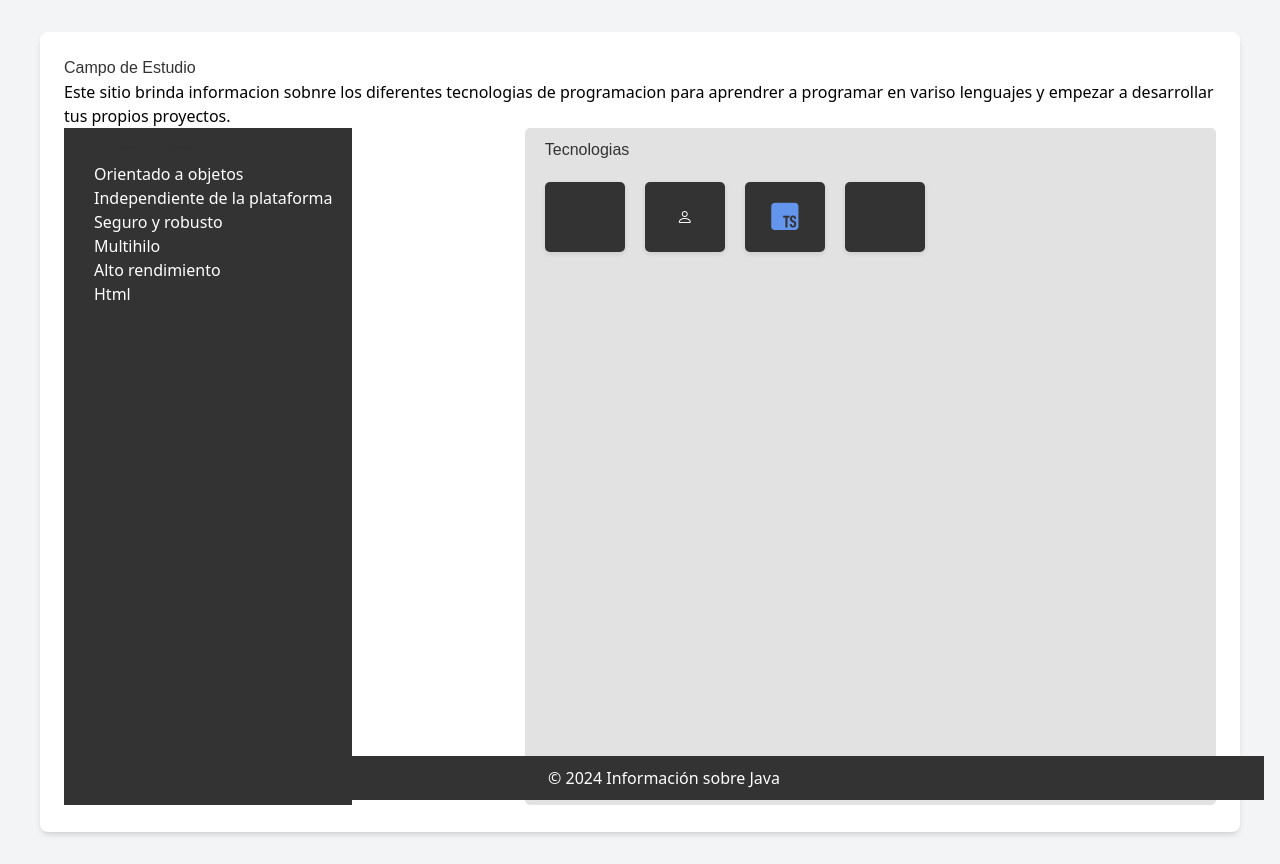
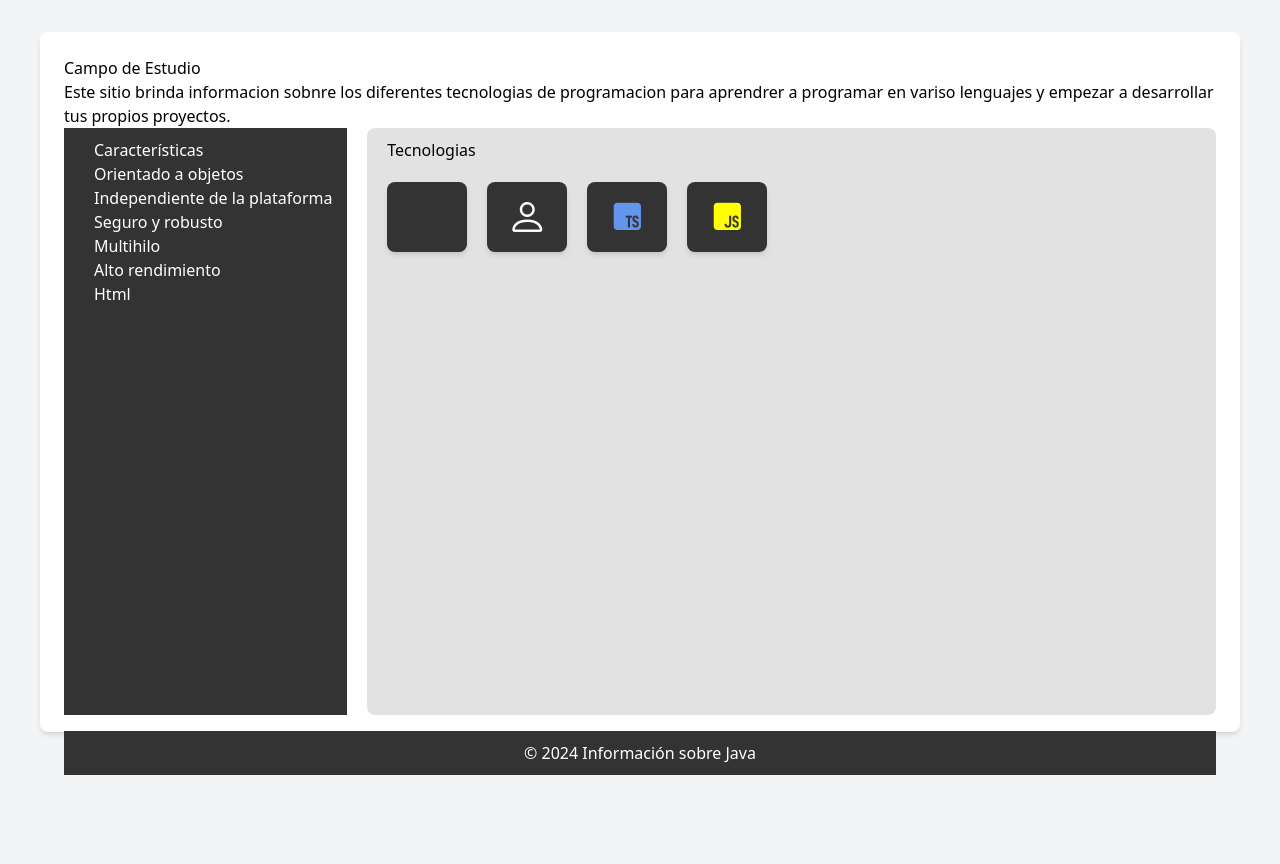
Before and after one commit to CarlosMarquez10/Java_Spring_Boot, a plain HTML site: page index.html in a window 1280 px wide. After the commit the page ends 800 px from the top, so only its background shows below. Drawn offline with nearby package versions, Linux system fonts and the light colour scheme.

Commit message:
se agrega estilos con tailwind

```diff
--- a/index.html
+++ b/index.html
@@ -13,8 +13,10 @@
     <script src="https://cdn.tailwindcss.com"></script>
   </head>
   <body class="bg-gray-100 p-8">
-    <main class="max-w-[1200px] h-screen mx-auto bg-white p-6 rounded-lg shadow-md">
-      <header max-w-[1200px]>
+    <main
+      class="max-w-[1200px] h-[700px] mx-auto bg-white p-6 rounded-lg shadow-md"
+    >
+      <header>
         <h1>Campo de Estudio</h1>
         <p>
           Este sitio brinda informacion sobnre los diferentes tecnologias de
@@ -23,7 +25,9 @@
         </p>
       </header>
       <div class="mx-w-[1200px] h-[90%] flex justify-between items-center">
-        <aside class="w-[25%] h-full mr-[20px] bg-[#333] text-white pt-[10px] pl-[30px]">
+        <aside
+          class="w-[25%] h-full mr-[20px] bg-[#333] text-white pt-[10px] pl-[30px]"
+        >
           <h2>Características</h2>
           <ul>
             <li>Orientado a objetos</li>
@@ -36,33 +40,45 @@
             </li>
           </ul>
         </aside>
-        <section class="containerCards">
+        <section
+          class="w-[75%] h-full bg-[#e2e2e2] pt-[10px] pb-[10px] px-[20px] pl-[20px] rounded-lg"
+        >
           <h2>Tecnologias</h2>
-          <div class="container_cards">
-            <div class="card_html cards">
+          <div class="flex gap-[20px] mt-[20px]">
+            <div
+              class="w-[80px] h-[70px] bg-[#333] text-[#fff] flex justify-center items-center rounded-lg cursor-pointer shadow-md transition-colors duration-300 icons"
+            >
               <picture>
                 <i class="ri-html-fill icons"></i>
               </picture>
             </div>
-            <div class="card_html cards">
+            <div
+              class="w-[80px] h-[70px] bg-[#333] text-[#fff] flex justify-center items-center rounded-lg cursor-pointer shadow-md transition-colors duration-300 icons"
+            >
               <i class="bi bi-person"></i>
             </div>
-            <div class="card_html cards">
+            <div
+              class="w-[80px] h-[70px] bg-[#333] text-[#fff] flex justify-center items-center rounded-lg cursor-pointer shadow-md transition-colors duration-300 icons"
+            >
               <i
                 class="bi bi-typescript"
                 style="font-size: 1.7rem; color: cornflowerblue"
               ></i>
             </div>
-            <div class="card_html cards">
+            <div
+              class="w-[80px] h-[70px] bg-[#333] text-[#fff] flex justify-center items-center rounded-lg cursor-pointer shadow-md transition-colors duration-300"
+            >
               <i
-                class="ri-javascript-fill icons"
-                style="font-size: 2rem; color: rgb(255, 255, 2)"
+                class="bi bi-javascript"
+                style="font-size: 1.7rem; color: rgb(255, 255, 2)"
               ></i>
             </div>
           </div>
         </section>
       </div>
-      <footer>
+      <footer
+        class="mx-w-[1200px] mt-4 text-center p-[10px] bg-[#333] text-[#fff]"
+      >
         <p>&copy; 2024 Información sobre Java</p>
       </footer>
     </main>
--- a/style.css
+++ b/style.css
@@ -40,15 +40,15 @@
     padding: 10px 0px 0px 30px;
 } */
 
-.containerCards{
+/* .containerCards{
     width: 60%;
     height: 100%;
     background-color: #e2e2e2;
     padding: 10px 20px;
     border-radius: 5px;
-}
+} */
 
-.container_cards{
+/* .container_cards{
     display: flex;
     gap: 20px;
     margin-top: 20px;
@@ -66,14 +66,14 @@
     box-shadow: 0 2px 5px rgba(0, 0, 0, 0.1);
     cursor: pointer;
     transition: background-color 0.3s ease;
-}
+} */
 
 .icons {
     font-size: 40px;
     color: cornflowerblue;
 }
 
-footer {
+/* footer {
      max-width: 1200px;
     text-align: center;
     padding: 10px;
@@ -87,4 +87,4 @@ footer {
 h1, h2, h3 {
     font-family: 'Arial', sans-serif;
     color: #333;
-}
+} */
```
